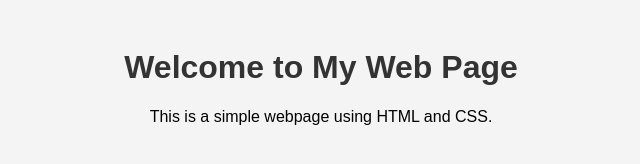
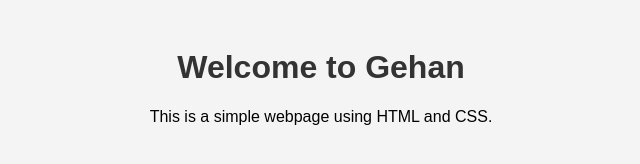
Before and after one commit to gehanmanu/simple-webpage, a plain HTML site: page index.html in a window 1280 px wide. Shown: the whole page, without its empty margins (319-959 px from the left). Drawn offline with Linux system fonts and the light colour scheme.

Commit message:
updated home page

```diff
--- a/index.html
+++ b/index.html
@@ -7,7 +7,7 @@
     <link rel="stylesheet" href="styles.css">
 </head>
 <body>
-    <h1>Welcome to My Web Page</h1>
+    <h1>Welcome to Gehan</h1>
     <p>This is a simple webpage using HTML and CSS.</p>
 </body>
 </html>
```
